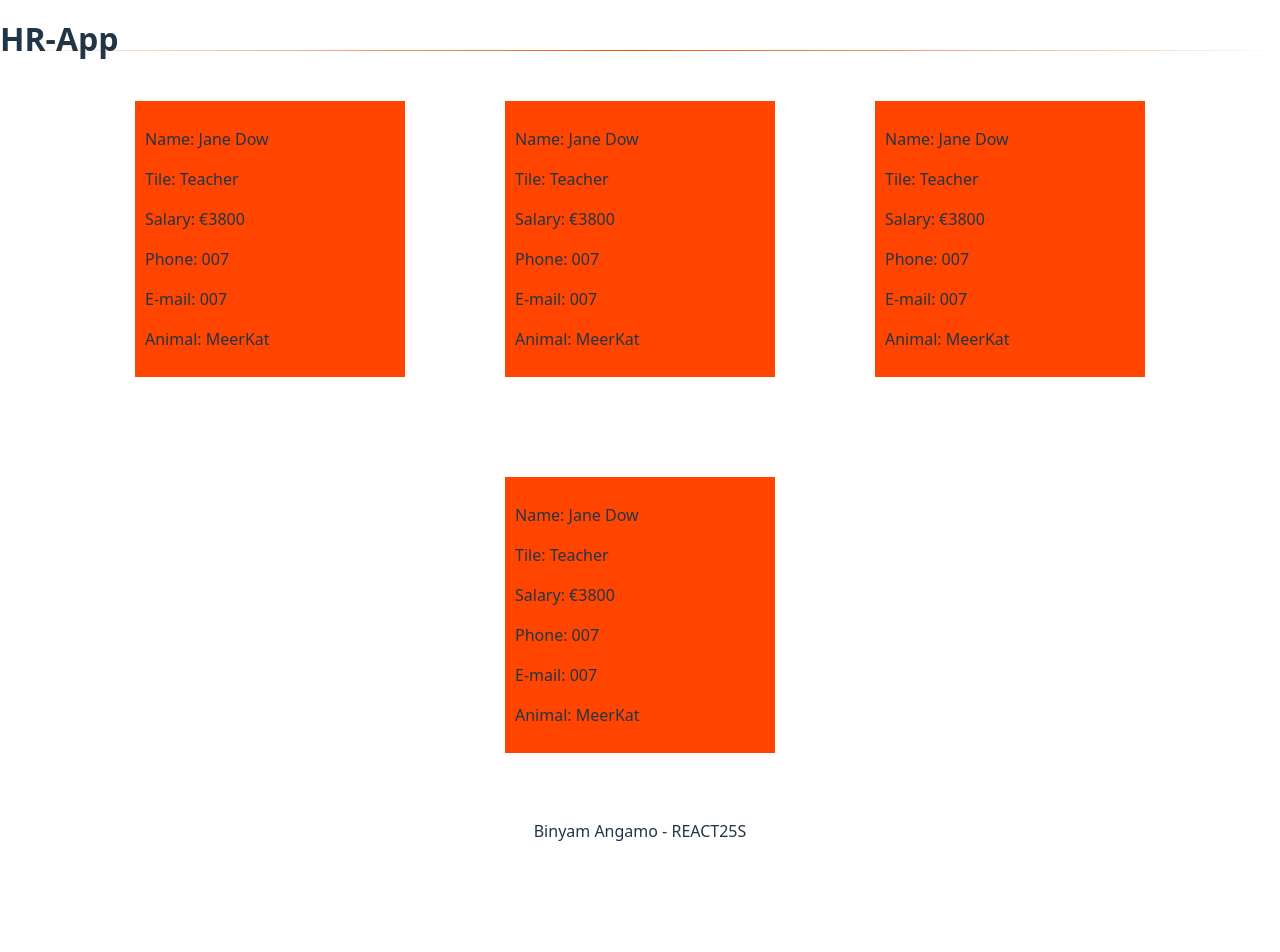
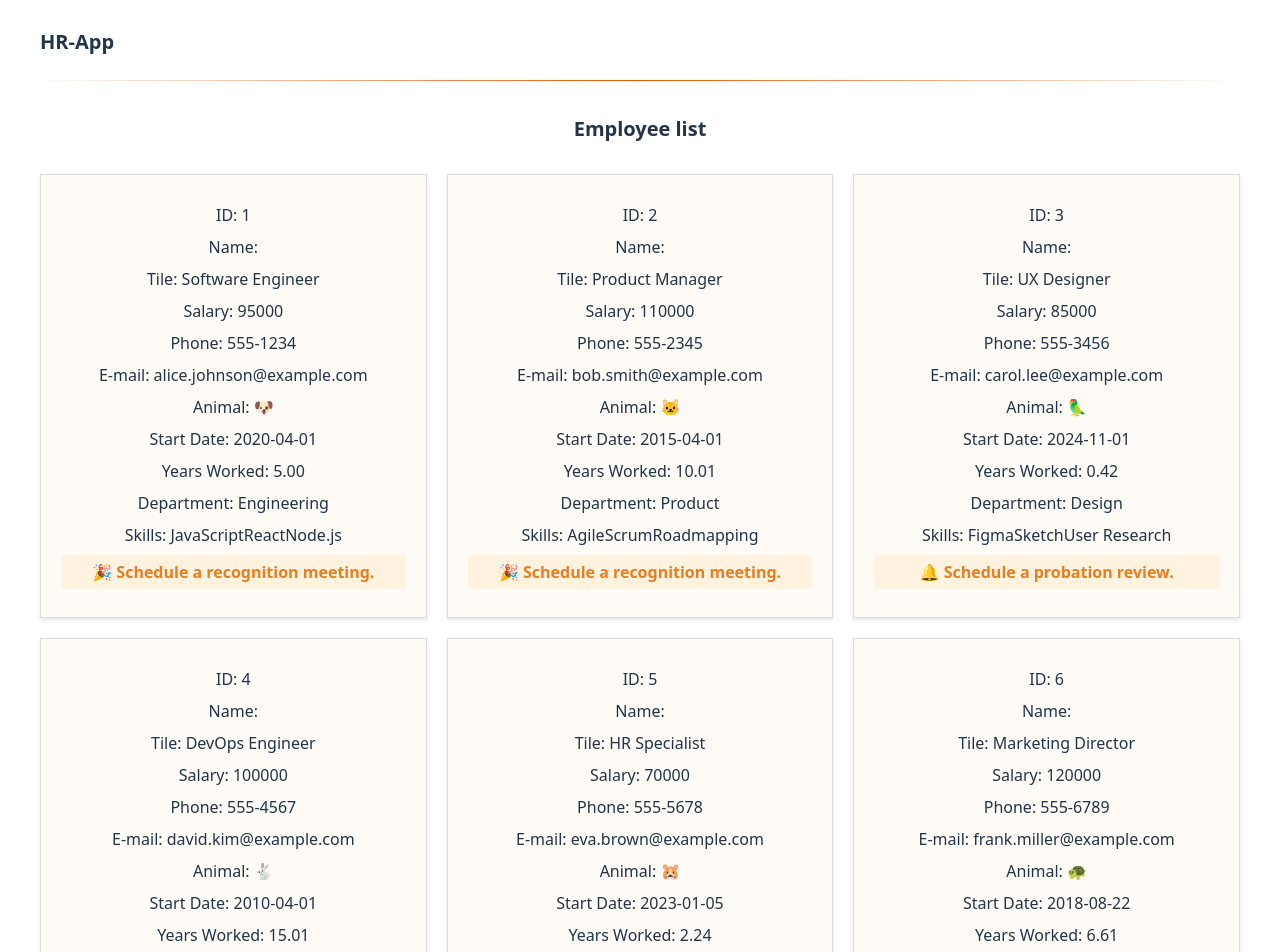
Before and after one commit to Binyambc/hr_app, a React (Vite) app: page / in a window 1280 px wide. Shown: the top 952 px of the page. Before the commit the page ends 859 px from the top, so only its background shows below. Built offline with nearby package versions, Linux system fonts and the light colour scheme.

Commit message:
Update step-2

```diff
--- a/src/App.css
+++ b/src/App.css
@@ -1,52 +1,96 @@
-#root {
-  max-width: 1280px;
-  margin: 0 auto;
-
-  text-align: center;
-  display: flex;
+.app {
+  max-width: 1200px;
+  margin:  0 auto;
+  padding: 20px;
 }
 
 .header {
   border-bottom: 1px orangered;
   display: flex;
   justify-content: flex-start;
-  width: 100vw;
-  height: 50px;
-
+  width: 100%;
+  height: 60px;
   font-size: 10px;
   border-bottom: rgb(225, 89, 0) solid 0.5px;
   border-image: linear-gradient(99deg, rgb(255, 255, 255), rgb(225,89,0), rgb(255, 255, 255)) 1;
    top: 0;
 }
+
+h1 {
+  display: flex;
+  font-size: 20px;
+  justify-content: flex-start;
+  align-items: center;
+  margin-bottom: 30px;
+}
+
 main {
  align-items: center;
+ width: 100%;
 }
+
+.person_list {
+  margin: 20px 0;
+  display: flex;
+  flex-direction: column;
+  align-items: center;
+}
+
+.person_list h1 {
+  display: flex;
+  justify-content: center;
+}
+
+.person_grid {
+  display: grid;
+  grid-template-columns: repeat(auto-fit, minmax(300px, 1fr));
+  gap: 20px;
+  justify-content: center;
+  width: 100%;
+  max-width: 1200px;
+  margin: 0 auto;
+}
+
 .person_container {
   display: inline-table;
-  margin: 50px;
-  width: 250px;
-  height: 150px;
-  text-align: left;
-  padding: 10px;
-  background-color: orangered;
+  justify-content: space-between;
+  text-align: center;
+  background-color: #fcb79e;
+  border: 1px solid #ddd;
+  padding: 20px;
+  background-color: #fefbf7;
+  box-shadow: 0 2px 4px rgba(0, 0, 0, 0.1);
 }
 
+.person_container p {
+  margin: 8px 0;
+}
+
+.reminder {
+  color: #e67e22;
+  font-weight: bold;
+  margin-top: 10px;
+  padding: 5px;
+  background-color: #fff3e0;
+}
+
+.footer {
+  text-align: center;
+  margin-top: 40px;
+  padding: 20px;
+  border-top: 1px orangered;
+  display: flex;
+  justify-content: center;
+  width: 100%;
+  height: 30px;
+  font-size: 15px;
+  border-top: rgb(225, 89, 0) solid 0.5px;
+  border-image: linear-gradient(99deg, rgb(255, 255, 255), rgb(225,89,0), rgb(255, 255, 255)) 1;
+   top: 0;
+}
 
 @media (prefers-reduced-motion: no-preference) {
   a:nth-of-type(2) .logo {
     animation: logo-spin infinite 20s linear;
   }
 }
-
-.footer {
-  justify-content: flex-end;
-  align-items: baseline;
-}
-
-.card {
-  padding: 2em;
-}
-
-.read-the-docs {
-  color: #888;
-}
--- a/src/App.jsx
+++ b/src/App.jsx
@@ -1,21 +1,17 @@
-import { useState } from 'react';
+import PersonList from './PersonList.jsx';
 import Header from './Header.jsx';
-import Person from './Person.jsx';
 import Footer from './Footer.jsx';
 import './App.css';
 
 const App = () => {
 
   return (
-   <div>
+   <div className='app'>
     <Header logo='HR-App'/>
     <main>
-      <Person firstNameLastName= 'Jane Dow' title='Teacher' salary='€3800' phone='007' email='unavailable' animal='MeerKat'/>
-      <Person firstNameLastName= 'Jane Dow' title='Teacher' salary='€3800' phone='007' email='unavailable' animal='MeerKat'/>
-      <Person firstNameLastName= 'Jane Dow' title='Teacher' salary='€3800' phone='007' email='unavailable' animal='MeerKat'/>
-      <Person firstNameLastName= 'Jane Dow' title='Teacher' salary='€3800' phone='007' email='unavailable' animal='MeerKat'/>
+      <PersonList />
     </main>
-    <Footer copyRight={'Binyam Angamo - REACT25S'}/>
+    <Footer copyRight={'© Binyam Angamo - REACT25S'}/>
    </div>
   );
 };
--- a/src/Person.jsx
+++ /dev/null
@@ -1,14 +0,0 @@
-const Person = (props) => {
-    return (
-    <div class='person_container'>
-        <p>Name: {props.firstNameLastName}</p>
-        <p>Tile: {props.title}</p>
-        <p>Salary: {props.salary}</p>
-        <p>Phone: {props.phone}</p>
-        <p>E-mail: {props.phone}</p>
-        <p>Animal: {props.animal}</p>
-    </div>
-    );
-};
-
-export default Person;
--- /dev/null
+++ b/src/PersonCard.jsx
@@ -0,0 +1,40 @@
+const PersonCard = (props) => {
+
+    const calculateYearsWorked = (startDate) => {
+        const start = new Date(startDate);
+        const now = new Date();
+        const msInYears = 1000 * 60 * 60 * 24 * 365.25;
+        return (now - start) / msInYears;
+    };
+
+    const yearsWorked = calculateYearsWorked(props.startDate);
+    const fullYears = Math.floor(yearsWorked);
+    let reminder = "";
+
+    if (fullYears > 0 && fullYears % 5 === 0 && yearsWorked - fullYears < 0.1) {
+        reminder = "🎉 Schedule a recognition meeting.";
+    }
+        else if (yearsWorked < 0.5) {
+            reminder = "🔔 Schedule a probation review.";
+        }
+
+
+    return (
+    <div className='person_container'>
+        <p>ID: {props.id}</p>
+        <p>Name: {props.firstNameLastName}</p>
+        <p>Tile: {props.title}</p>
+        <p>Salary: {props.salary}</p>
+        <p>Phone: {props.phone}</p>
+        <p>E-mail: {props.email}</p>
+        <p>Animal: {props.animal}</p>
+        <p>Start Date: {props.startDate}</p>
+        <p>Years Worked: {yearsWorked.toFixed(2)}</p>
+        <p>Department: {props.department}</p>
+        <p>Skills: {props.skills}</p>
+        {reminder && <p className="reminder">{reminder}</p> }
+    </div>
+    );
+};
+
+export default PersonCard;
--- /dev/null
+++ b/src/PersonData.js
@@ -0,0 +1,132 @@
+export const employees = [
+    {
+        id: 1,
+        name: "Alice Johnson",
+        title: "Software Engineer",
+        salary: 95000,
+        phone: "555-1234",
+        email: "alice.johnson@example.com",
+        animal: "🐶",
+        startDate: "2020-04-01", // 5 years
+        location: "New York",
+        department: "Engineering",
+        skills: ["JavaScript", "React", "Node.js"]
+    },
+    {
+        id: 2,
+        name: "Bob Smith",
+        title: "Product Manager",
+        salary: 110000,
+        phone: "555-2345",
+        email: "bob.smith@example.com",
+        animal: "🐱",
+        startDate: "2015-04-01", // 10 years
+        location: "San Francisco",
+        department: "Product",
+        skills: ["Agile", "Scrum", "Roadmapping"]
+    },
+    {
+        id: 3,
+        name: "Carol Lee",
+        title: "UX Designer",
+        salary: 85000,
+        phone: "555-3456",
+        email: "carol.lee@example.com",
+        animal: "🦜",
+        startDate: "2024-11-01", // <6 months
+        location: "Seattle",
+        department: "Design",
+        skills: ["Figma", "Sketch", "User Research"]
+    },
+    {
+        id: 4,
+        name: "David Kim",
+        title: "DevOps Engineer",
+        salary: 100000,
+        phone: "555-4567",
+        email: "david.kim@example.com",
+        animal: "🐇",
+        startDate: "2010-04-01", // 15 years
+        location: "Austin",
+        department: "Engineering",
+        skills: ["AWS", "Docker", "CI/CD"]
+    },
+    {
+        id: 5,
+        name: "Eva Brown",
+        title: "HR Specialist",
+        salary: 70000,
+        phone: "555-5678",
+        email: "eva.brown@example.com",
+        animal: "🐹",
+        startDate: "2023-01-05",
+        location: "Chicago",
+        department: "Human Resources",
+        skills: ["Recruiting", "Onboarding", "Conflict Resolution"]
+    },
+    {
+        id: 6,
+        name: "Frank Miller",
+        title: "Marketing Director",
+        salary: 120000,
+        phone: "555-6789",
+        email: "frank.miller@example.com",
+        animal: "🐢",
+        startDate: "2018-08-22",
+        location: "Los Angeles",
+        department: "Marketing",
+        skills: ["SEO", "Content Strategy", "Brand Management"]
+    },
+    {
+        id: 7,
+        name: "Grace Wilson",
+        title: "Data Analyst",
+        salary: 80000,
+        phone: "555-7890",
+        email: "grace.wilson@example.com",
+        animal: "🐟",
+        startDate: "2024-10-15", // <6 months
+        location: "Denver",
+        department: "Data",
+        skills: ["SQL", "Python", "Tableau"]
+    },
+    {
+        id: 8,
+        name: "Henry Davis",
+        title: "Customer Support",
+        salary: 55000,
+        phone: "555-8901",
+        email: "henry.davis@example.com",
+        animal: "🦅",
+        startDate: "2022-10-12",
+        location: "Miami",
+        department: "Support",
+        skills: ["Zendesk", "Communication", "Problem Solving"]
+    },
+    {
+        id: 9,
+        name: "Isla Martinez",
+        title: "Business Analyst",
+        salary: 90000,
+        phone: "555-9012",
+        email: "isla.martinez@example.com",
+        animal: "🦉",
+        startDate: "2021-02-28",
+        location: "Boston",
+        department: "Business Intelligence",
+        skills: ["Data Modeling", "Excel", "Stakeholder Management"]
+    },
+    {
+        id: 10,
+        name: "Jack Thompson",
+        title: "IT Support",
+        salary: 60000,
+        phone: "555-0123",
+        email: "jack.thompson@example.com",
+        animal: "🦌",
+        startDate: "2017-04-30",
+        location: "Philadelphia",
+        department: "IT",
+        skills: ["Hardware Troubleshooting", "Networking", "Help Desk"]
+    }
+];
--- /dev/null
+++ b/src/PersonList.jsx
@@ -0,0 +1,18 @@
+import {employees} from "./PersonData";
+import PersonCard from "./PersonCard";
+
+const PersonList = () => {
+    return (
+        <div className="person_list">
+        <h1>Employee list</h1>
+            <div className="person_grid">
+        {employees.map((employee) => (
+            <PersonCard key={employee.id} {...employee}/>
+        ))}
+            </div>
+        </div>
+    )
+}
+
+
+export default PersonList;
--- a/src/index.css
+++ b/src/index.css
@@ -24,16 +24,16 @@ a:hover {
 
 body {
   margin: 0;
-  display: flex;
+  /* display: flex; */
 
   min-width: 320px;
   min-height: 100vh;
 }
 
-h1 {
+/* h1 {
   font-size: 3.2em;
   line-height: 1.1;
-}
+} */
 
 button {
   border-radius: 8px;
```
